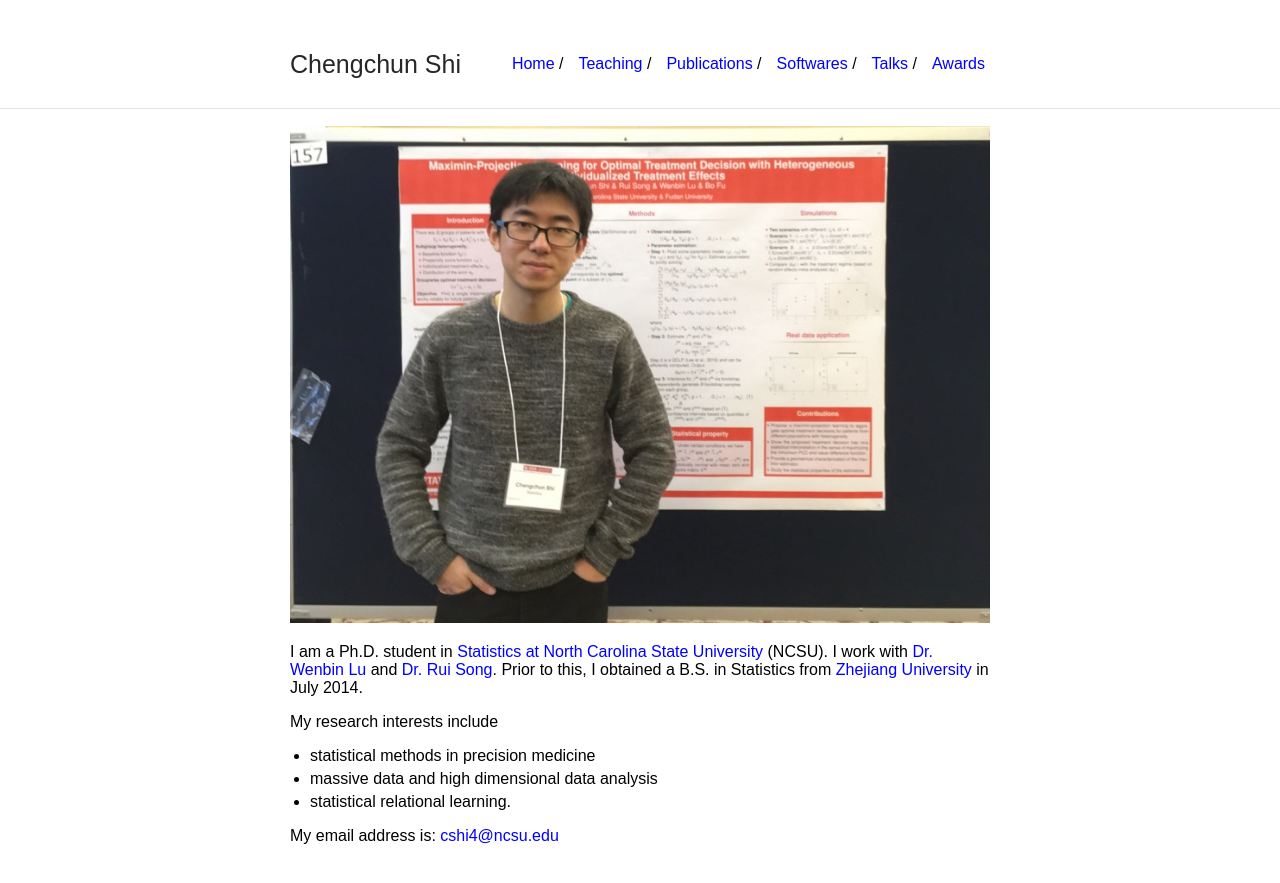
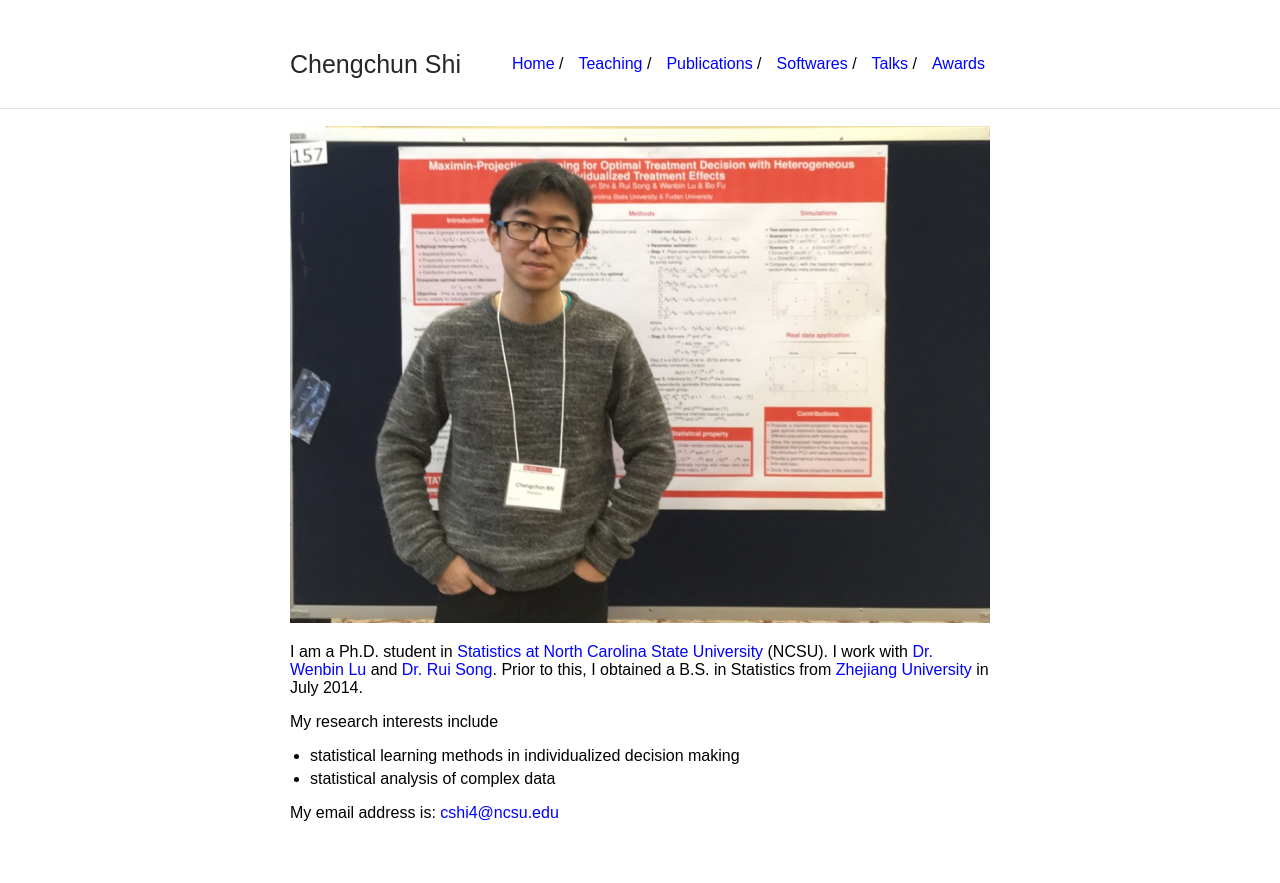
Before and after one commit to callmespring/callmespring.github.io, a Jekyll site: the page built from index.md, in a window 1280 px wide. Shown: the top 883 px of the page. Built offline with Jekyll 4.4.1, drawn with Linux system fonts in a browser that asks for light colours.

Commit message:
Add files via upload

```diff
--- a/index.md
+++ b/index.md
@@ -11,8 +11,7 @@ I am a Ph.D. student in [Statistics at North Carolina State University](https://
 My research interests include
 
 <!---* [statistical methods in precision medicine](research_pm)-->
-* statistical methods in precision medicine
-* massive data and high dimensional data analysis
-* statistical relational learning.
+* statistical learning methods in individualized decision making
+* statistical analysis of complex data
 
 My email address is: <cshi4@ncsu.edu>
```
